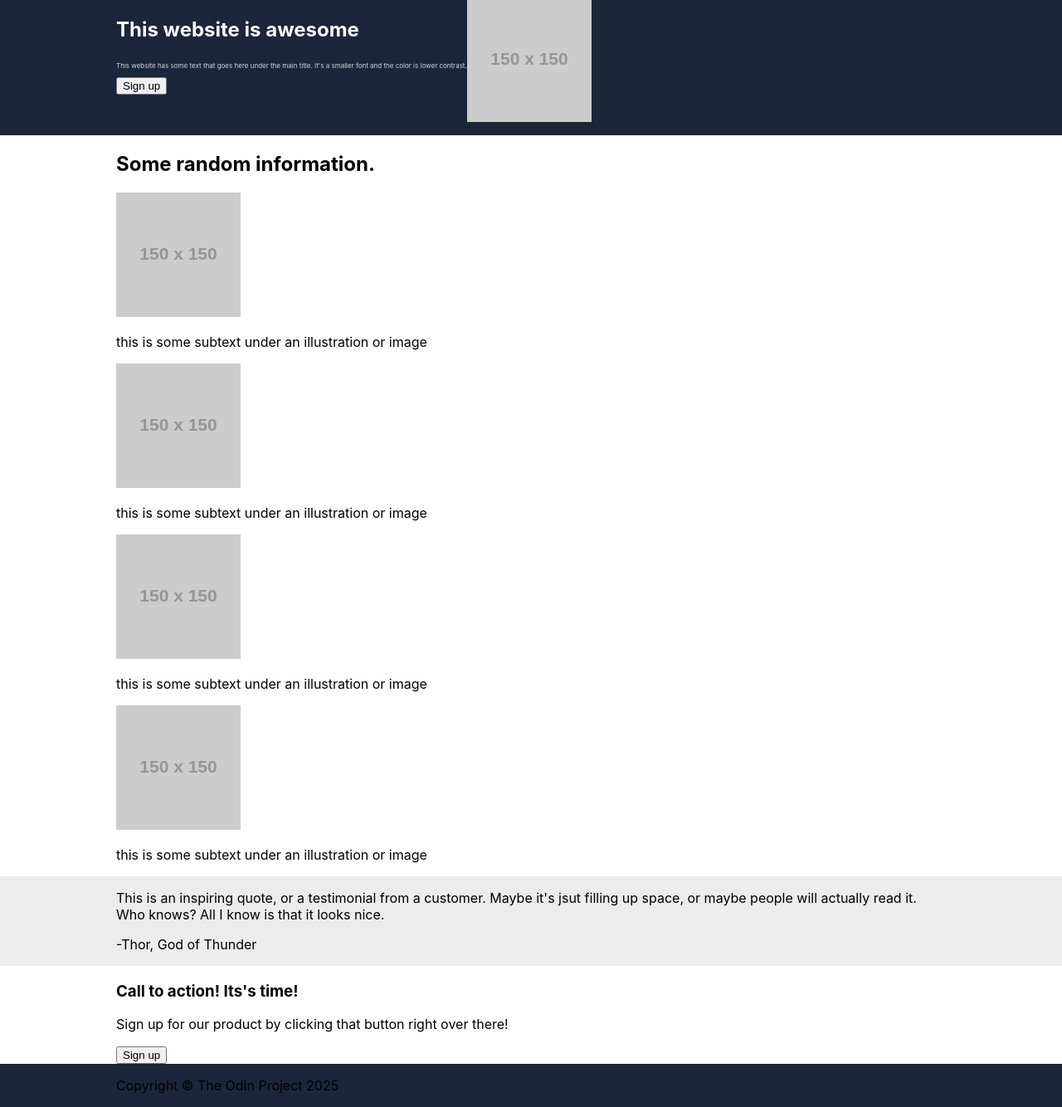
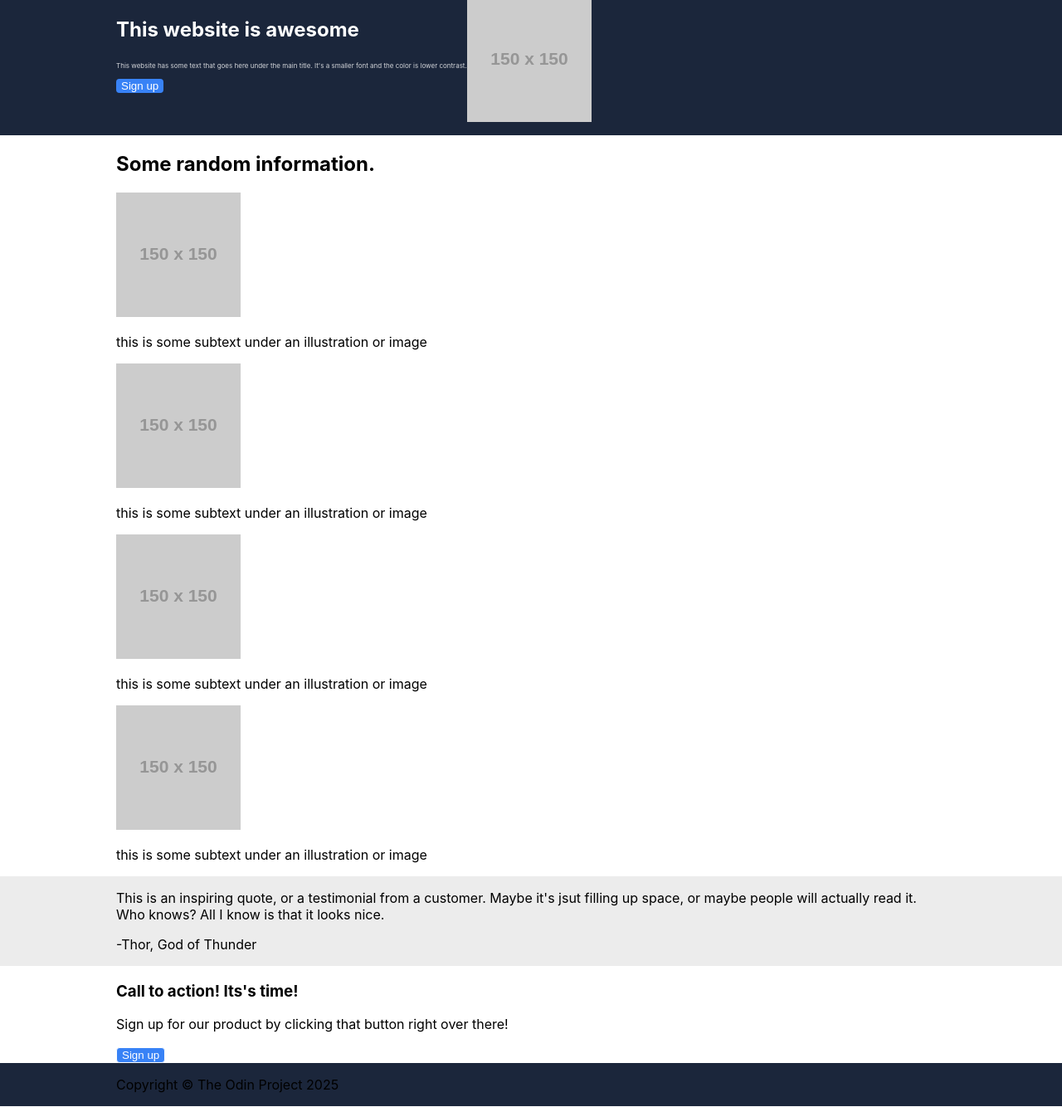
Before and after one commit to JP021993/landing-page, a plain HTML site: page index.html in a window 1280 px wide. Shown: the part 169-1503 px from the top of the page at 83% size. Drawn offline with Linux system fonts and the light colour scheme; placeholder pictures from the web are drawn by us.

Commit message:
Add shared and individual button stylings Created button stylings for the sign up button in the top section and in the CTA section. Some stylings were shared and others were unique - broke them apart accordingly.

```diff
--- a/style.css
+++ b/style.css
@@ -90,3 +90,23 @@ body {
     color: white;
     opacity: 0.8;
 }
+
+/* Shared Button Stylings */
+
+button {
+    color: white;
+    background-color: #3882F6;
+    border-radius: 4px;
+}
+
+/* Top Button Stylings */
+
+.hero-text button {
+    border: 0px;
+}
+
+/* CTA Button Stylings */
+
+.cta-container button {
+    border: 1px solid white;
+}
```
